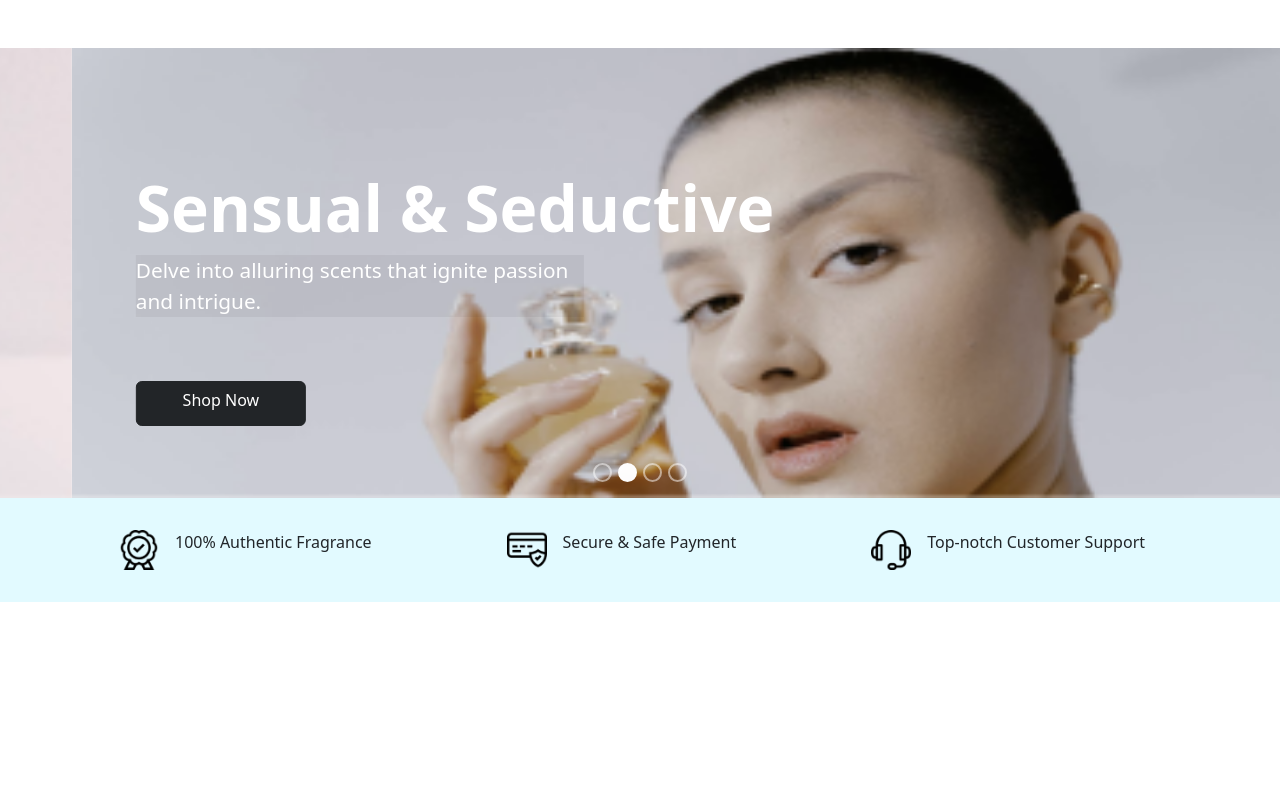
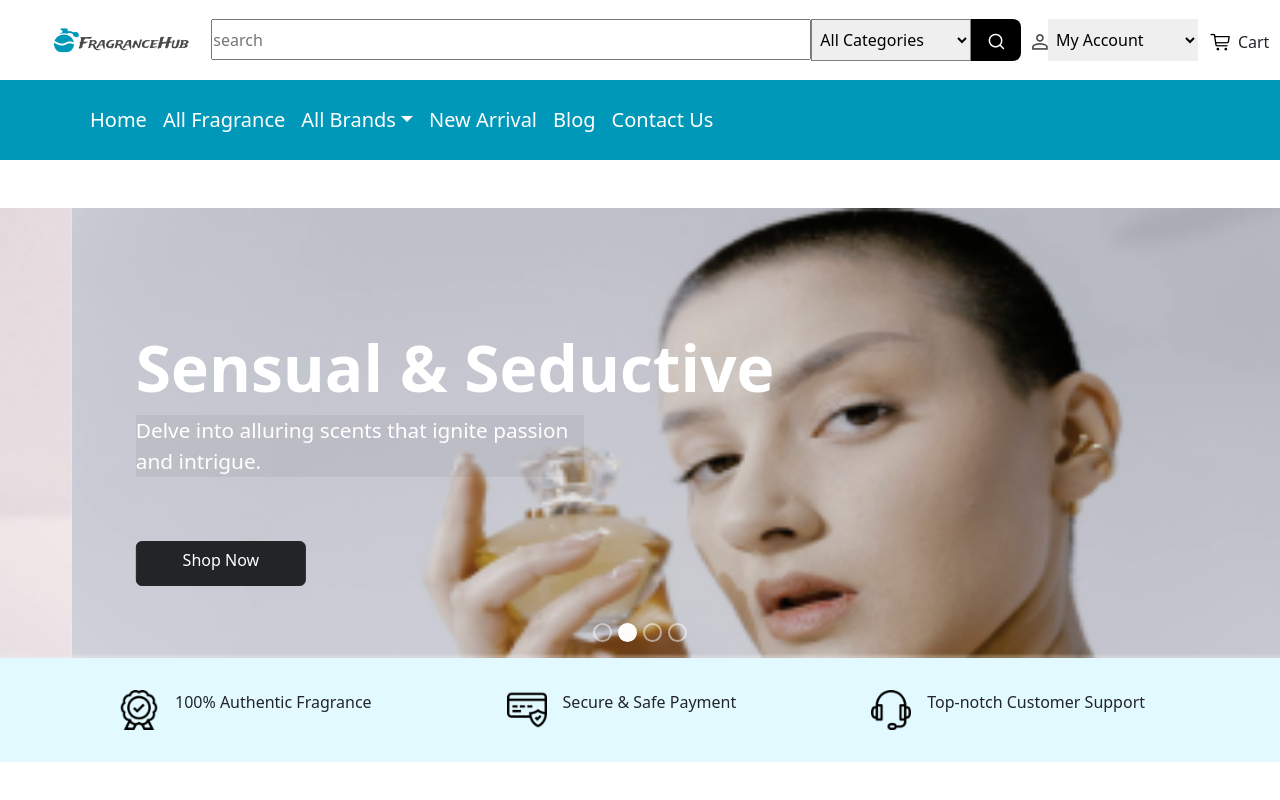
Before and after one commit to SwipaOFLagos/SWIPA-2.0-, a React (Vite) app: page / in a window 1280 px wide. Built offline with nearby package versions, Linux system fonts and the light colour scheme.

Commit message:
okiki brand

```diff
--- a/src/App.jsx
+++ b/src/App.jsx
@@ -15,7 +15,7 @@ function App() {
   return (
     <>
     <Router>
-    {/* <Menu/> */}
+    <Menu/>
     <SideNav/>
       <Routes >
         <Route path='/' element={<Home/>}/>
```
